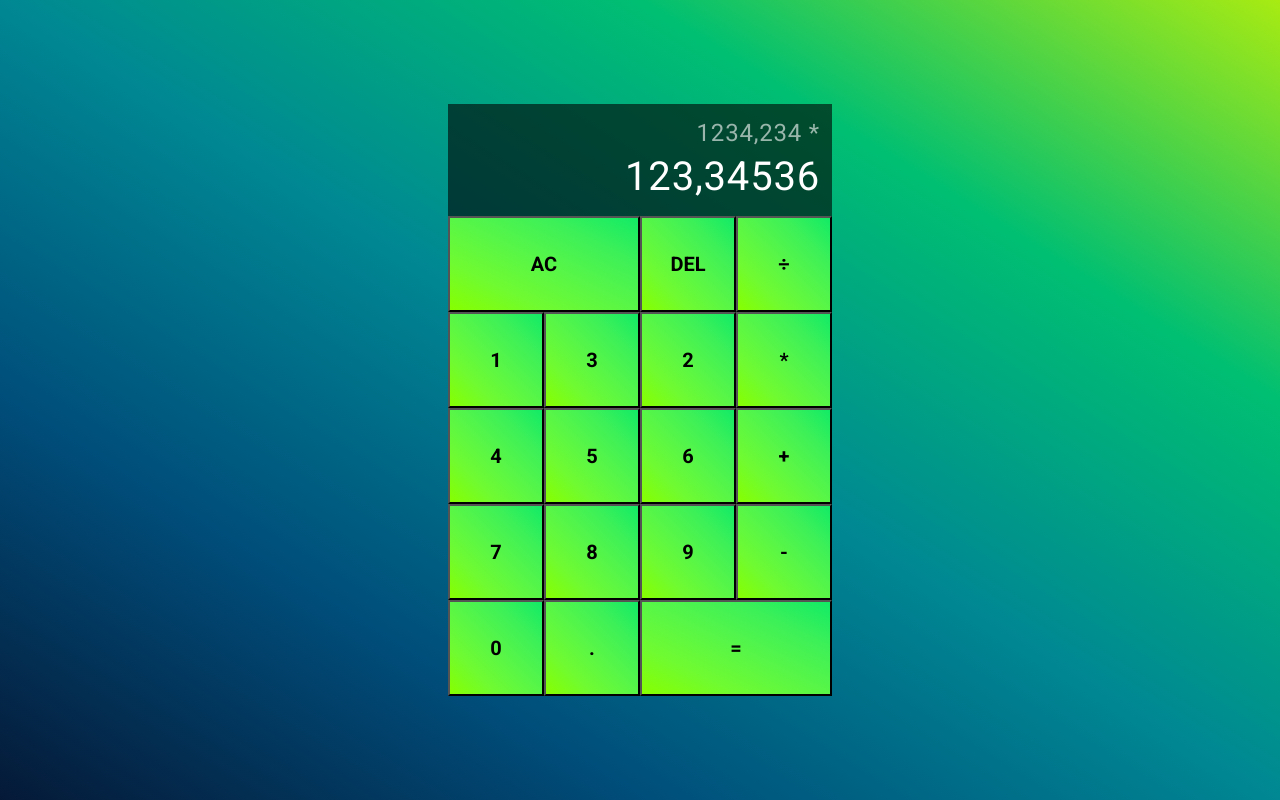
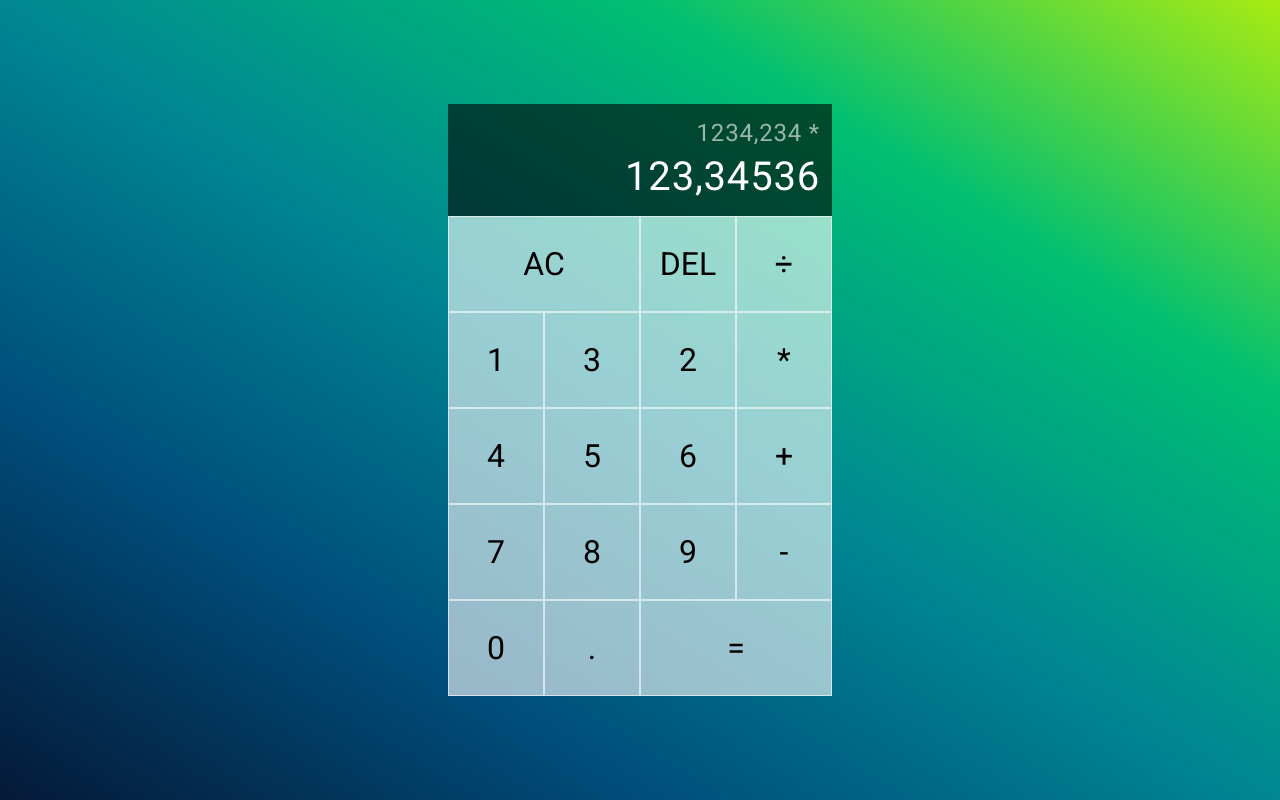
Before and after one commit to KrystianZybura/custom-calculator, a React (Vite) app: page / in a window 1280 px wide. Built offline with nearby package versions, Linux system fonts and the light colour scheme.

Commit message:
button design changed

```diff
--- a/src/App/styled.js
+++ b/src/App/styled.js
@@ -7,16 +7,11 @@ export const Calculator = styled.div`
 `;
 
 export const Button = styled.button`
-  font-weight: bold;
-  font-size: 20px;
-  background-image: linear-gradient(
-    to right top,
-    #86ff00,
-    #70fb30,
-    #58f647,
-    #3df058,
-    #12eb66
-  );
+  font-size: 32px;
+  cursor: pointer;
+  background: #fff9;
+  border: 1px solid #fff9;
+  transition: 0.1s;
 
   ${({ $spanTwo }) =>
     $spanTwo &&
@@ -24,15 +19,8 @@ export const Button = styled.button`
       grid-column: span 2;
     `}
 
-  &:hover {
-    background-image: linear-gradient(
-      to right top,
-      #83dc20,
-      #6bd338,
-      #55ca48,
-      #3ec154,
-      #26b75e
-    );
+  &:hover, &:focus {
+    background: #ffffffe6;
   }
 `;
 
```
